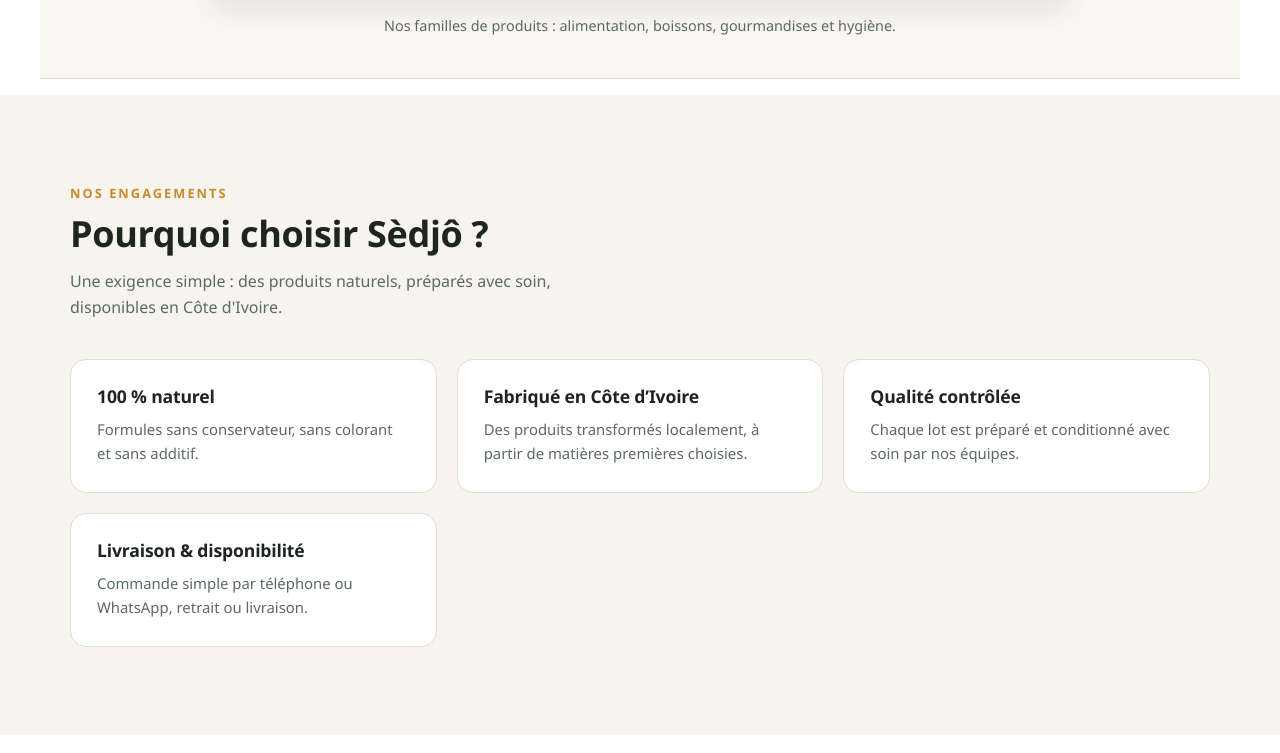
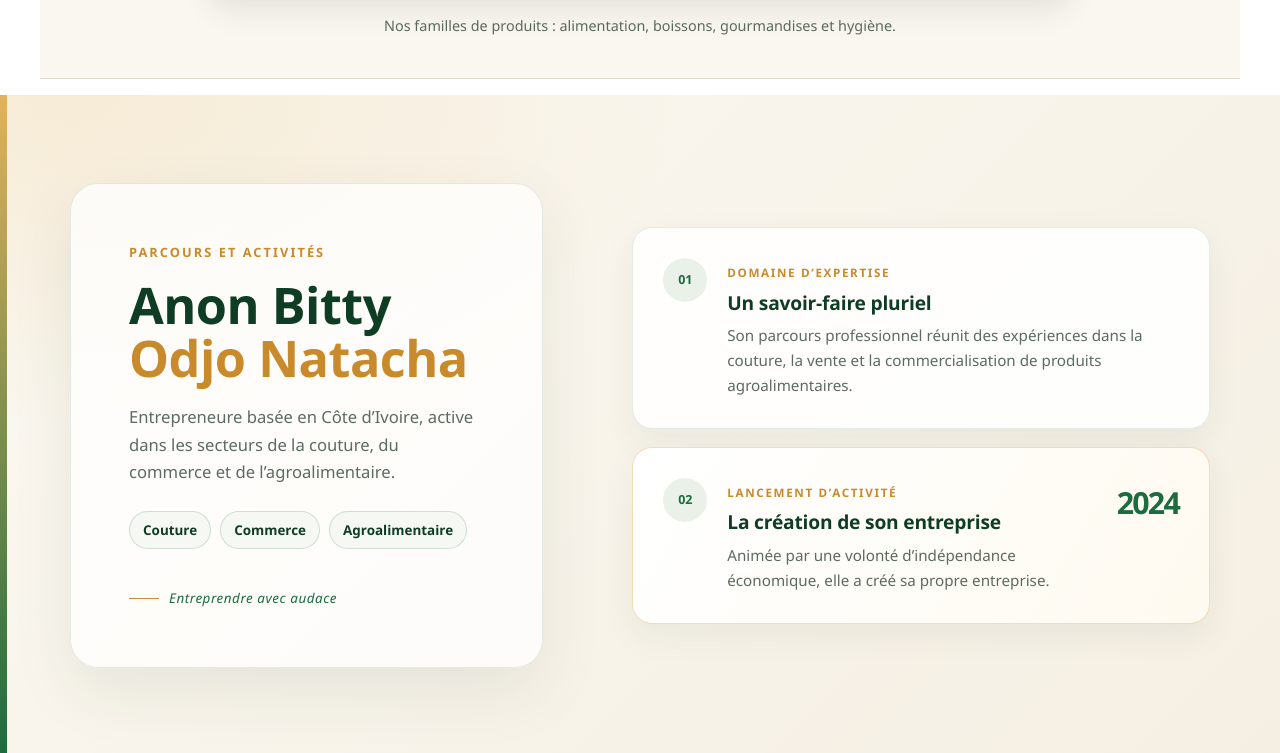
Before and after one commit to TERMUX1OFFICIEL/site-sedjo, a plain HTML site: page index.html in a window 1280 px wide. Shown: the part 1947-2700 px from the top of the page. Drawn offline with Linux system fonts and the light colour scheme.

Commit message:
Mise à jour du site

```diff
--- a/assets/css/styles.css
+++ b/assets/css/styles.css
@@ -536,6 +536,48 @@ input:focus, textarea:focus { border-color: var(--green-500); }
 /* ---------- Section / misc ---------- */
 .section { padding: clamp(48px, 7vw, 88px) 0; }
 .section-alt { background: #f7f4ee; }
+#parcours { scroll-margin-top: 7rem; }
+.profile-section {
+  position: relative;
+  overflow: hidden;
+  background: radial-gradient(ellipse at 5% 0%, rgba(226, 178, 92, .18), transparent 36%),
+    linear-gradient(135deg, #fbf8f1 0%, #f5efe3 100%);
+}
+.profile-section::before {
+  position: absolute; inset: 0 auto 0 0; width: 7px; content: "";
+  background: linear-gradient(180deg, var(--gold-soft), var(--green-700));
+}
+.profile-layout {
+  display: grid; grid-template-columns: minmax(0, .9fr) minmax(0, 1.1fr);
+  align-items: center; gap: clamp(36px, 7vw, 90px);
+}
+.profile-intro { position: relative; padding: clamp(28px, 5vw, 58px); border: 1px solid rgba(29, 107, 63, .12); border-radius: 28px; background: rgba(255,255,255,.75); box-shadow: 0 24px 65px rgba(16, 45, 30, .08); }
+.profile-intro .eyebrow { display: block; margin-bottom: 16px; }
+.profile-intro h2 { max-width: 12ch; margin: 0 0 18px; color: var(--green-900); font-size: clamp(2rem, 4vw, 3.15rem); line-height: 1.05; }
+.profile-intro h2 span { display: block; color: var(--gold); }
+.profile-intro > p { max-width: 42ch; color: var(--muted); font-size: 1.04rem; }
+.profile-tags { display: flex; flex-wrap: wrap; gap: 9px; margin-top: 25px; }
+.profile-tags span { padding: 7px 13px; border: 1px solid rgba(29, 107, 63, .18); border-radius: 999px; background: #f5f8f3; color: var(--green-900); font-size: .84rem; font-weight: 700; }
+.profile-signature { display: block; margin-top: 38px; color: var(--green-700); font-size: .84rem; font-style: italic; letter-spacing: .04em; }
+.profile-signature::before { display: inline-block; width: 30px; height: 1px; margin: 0 10px 4px 0; background: var(--gold); content: ""; }
+.profile-timeline { display: grid; gap: 18px; }
+.profile-step { position: relative; display: grid; grid-template-columns: 46px minmax(0, 1fr); align-items: start; gap: 18px; padding: clamp(21px, 3vw, 30px); border: 1px solid rgba(29, 107, 63, .12); border-radius: 20px; background: rgba(255,255,255,.88); box-shadow: 0 12px 35px rgba(16, 45, 30, .06); }
+.profile-step-number { display: grid; width: 44px; height: 44px; place-items: center; border-radius: 50%; background: #eaf1e9; color: var(--green-700); font-size: .78rem; font-weight: 800; }
+.profile-step-label { color: var(--gold); font-size: .73rem; font-weight: 800; letter-spacing: .14em; text-transform: uppercase; }
+.profile-step h3 { margin: 6px 0 9px; color: var(--green-900); font-size: 1.2rem; }
+.profile-step p { margin: 0; color: var(--muted); font-size: .95rem; }
+.profile-step--launch { grid-template-columns: 46px minmax(0, 1fr) auto; border-color: rgba(201, 138, 43, .28); background: linear-gradient(120deg, #fff 0%, #fffaf0 100%); }
+.profile-year { align-self: start; color: var(--green-700); font-size: clamp(1.35rem, 2.6vw, 1.9rem); font-weight: 800; letter-spacing: -.06em; }
+@media (max-width: 760px) {
+  .profile-layout { grid-template-columns: 1fr; gap: 23px; }
+  .profile-intro { padding: 28px 24px; }
+  .profile-signature { margin-top: 26px; }
+}
+@media (max-width: 420px) {
+  .profile-step, .profile-step--launch { grid-template-columns: 38px minmax(0, 1fr); gap: 13px; padding: 20px 16px; }
+  .profile-step-number { width: 38px; height: 38px; }
+  .profile-year { grid-column: 2; margin-top: -6px; }
+}
 .section-head { max-width: 62ch; margin: 0 0 38px; }
 .section-head h2 { margin-bottom: .35em; }
 .section-head p { color: var(--muted); }
--- a/assets/js/app.js
+++ b/assets/js/app.js
@@ -62,6 +62,46 @@ function posterStrip() {
         <figcaption>Nos familles de produits : alimentation, boissons, gourmandises et hygiène.</figcaption>
       </div>
     </figure>
+  `;
+}
+
+function entrepreneurProfile() {
+  return `
+    <section class="section profile-section" id="parcours" aria-labelledby="parcours-title">
+      <div class="wrap profile-layout">
+        <div class="profile-intro">
+          <span class="eyebrow">Parcours et activités</span>
+          <h2 id="parcours-title">Anon Bitty <span>Odjo Natacha</span></h2>
+          <p>Entrepreneure basée en Côte d’Ivoire, active dans les secteurs de la couture, du commerce et de l’agroalimentaire.</p>
+          <div class="profile-tags" aria-label="Secteurs d’activité">
+            <span>Couture</span>
+            <span>Commerce</span>
+            <span>Agroalimentaire</span>
+          </div>
+          <span class="profile-signature" aria-hidden="true">Entreprendre avec audace</span>
+        </div>
+
+        <div class="profile-timeline" aria-label="Étapes de son parcours">
+          <article class="profile-step">
+            <span class="profile-step-number" aria-hidden="true">01</span>
+            <div>
+              <span class="profile-step-label">Domaine d’expertise</span>
+              <h3>Un savoir-faire pluriel</h3>
+              <p>Son parcours professionnel réunit des expériences dans la couture, la vente et la commercialisation de produits agroalimentaires.</p>
+            </div>
+          </article>
+          <article class="profile-step profile-step--launch">
+            <span class="profile-step-number" aria-hidden="true">02</span>
+            <div>
+              <span class="profile-step-label">Lancement d’activité</span>
+              <h3>La création de son entreprise</h3>
+              <p>Animée par une volonté d’indépendance économique, elle a créé sa propre entreprise.</p>
+            </div>
+            <span class="profile-year">2024</span>
+          </article>
+        </div>
+      </div>
+    </section>
   `;
 }
 
@@ -203,7 +243,7 @@ function renderHome() {
   const main = document.getElementById("main");
   // 404.html fournit son propre contenu : on ne l'ecrase pas.
   if (!main || main.children.length > 0) return;
-  main.innerHTML = hero() + posterStrip() + perks() + featured() + categoriesSection() + contact();
+  main.innerHTML = hero() + posterStrip() + entrepreneurProfile() + perks() + featured() + categoriesSection() + contact();
 
   const form = document.getElementById("orderForm");
   const status = document.getElementById("orderStatus");
--- a/index.html
+++ b/index.html
@@ -4,6 +4,7 @@
     <meta charset="utf-8" />
     <meta name="viewport" content="width=device-width, initial-scale=1" />
     <title>S&Ecirc;DJ&Ocirc; &mdash; Que des produits naturels</title>
+
     <meta
       name="description"
       content="S&Ecirc;DJ&Ocirc; : p&acirc;te de noix de cajou, amandes, biscuits au cacao, liqueurs artisanales, jus et solution hydroalcoolique. Des produits naturels transform&eacute;s en C&ocirc;te d'Ivoire."
@@ -12,7 +13,7 @@
     <meta property="og:type" content="website" />
     <meta
       property="og:title"
-      content="S&Ecirc;DJ&Ocirc; &mdash; Que des produits naturels chez SÃ¨djÃ´"
+      content="S&Ecirc;DJ&Ocirc; &mdash; Que des produits naturels chez S&Ecirc;DJ&Ocirc;"
     />
     <meta
       property="og:description"
```
